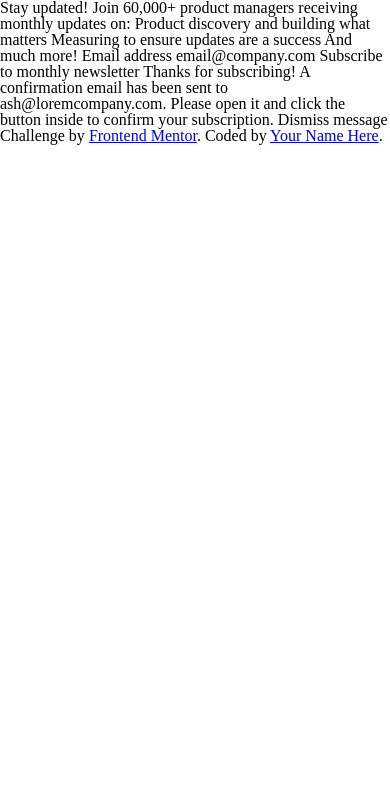
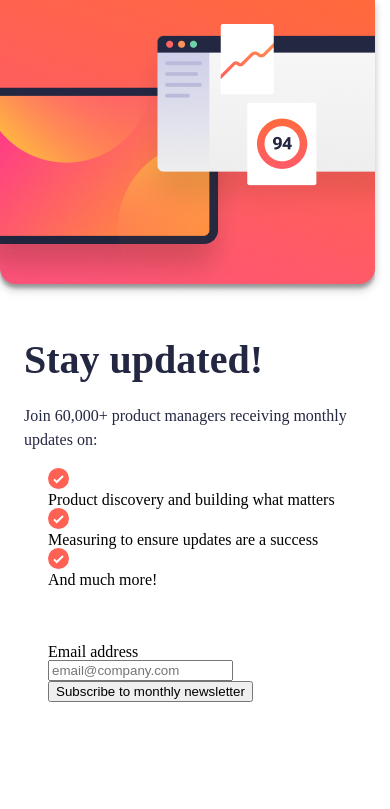
Before and after one commit to cacovidigal/nletter, a plain HTML site: page index.html in a window 390 px wide. Drawn offline with Linux system fonts and the light colour scheme.

Commit message:
html css mobile

```diff
--- a/index.html
+++ b/index.html
@@ -1,9 +1,11 @@
 <!DOCTYPE html>
 <html lang="en">
+
 <head>
   <meta charset="UTF-8">
-  <meta name="viewport" content="width=device-width, initial-scale=1.0"> <!-- displays site properly based on user's device -->
+  <meta name="viewport" content="width=device-width, initial-scale=1.0">
   <link rel="stylesheet" href="reset.css">
+  <link rel="stylesheet" href="style.css">
   <link rel="icon" type="image/png" sizes="32x32" href="./assets/images/favicon-32x32.png">
   <link rel="preconnect" href="https://fonts.googleapis.com">
   <link rel="preconnect" href="https://fonts.gstatic.com" crossorigin>
@@ -12,26 +14,55 @@
 
 
 </head>
+
 <body>
 
-  <!-- Sign-up form start -->
+  <section>
+    <div class="topo_da_pagina"> <img src="./mask_group.png" alt="imgem_do_topo_da_pagina"></div>
+  </section>
 
-  Stay updated!
+  <section class="corpo_conteudo">
+    <!-- Sign-up form start -->
 
-  Join 60,000+ product managers receiving monthly updates on:
+    <h1 class="titulo">Stay updated!</h1>
+    <p class="texto_um">Join 60,000+ product managers receiving monthly updates on:</p>
+    <div class="topicos">
+      <div>
+        <img src="./assets/images/icon-list.svg" alt="">
+        <p>Product discovery and building what matters</p>
+      </div>
+      <div>
+        <img src="./assets/images/icon-list.svg" alt="">
+        <p>Measuring to ensure updates are a success</p>
+      </div>
+      <div>
+        <img src="./assets/images/icon-list.svg" alt="">
+        <p>And much more!</p>
+      </div>
+    </div>
+    <div>
+      <form>
+        <p>
+          <label>Email address</label><br>
+          <input type="email" name="email" required placeholder="email@company.com">
+        </p>
+        <p>
+          <button>Subscribe to monthly newsletter</button>
 
-  Product discovery and building what matters
-  Measuring to ensure updates are a success
-  And much more!
+        </p>
 
-  Email address
-  email@company.com
+      </form>
+    </div>
 
-  Subscribe to monthly newsletter
 
-  <!-- Sign-up form end -->
 
-  <!-- Success message start -->
+
+
+
+    <!-- Sign-up form end -->
+  </section>
+
+  <!--  Success message start
 
   Thanks for subscribing!
 
@@ -40,11 +71,15 @@
 
   Dismiss message
 
-  <!-- Success message end -->
+   Success message end -->
+
+
+
 
   <div class="attribution">
     Challenge by <a href="https://www.frontendmentor.io?ref=challenge" target="_blank">Frontend Mentor</a>.
-    Coded by <a href="#">Your Name Here</a>.
+    Coded by <a href="#">Caco Vidigal</a>.
   </div>
 </body>
+
 </html>
--- a/style.css
+++ b/style.css
@@ -4,3 +4,64 @@
   .attribution a { color: hsl(228, 45%, 44%); }
 </style>
 */
+.topo_da_pagina {
+  position: absolute;
+  width: 375px;
+  height: 284px;
+  left: 0px;
+  top: 0px;
+
+  filter: drop-shadow(0px 4px 4px rgba(0, 0, 0, 0.25));
+}
+
+.corpo_conteudo {
+  position: absolute;
+  width: 327px;
+  height: 478px;
+  left: 24px;
+  top: 324px;
+}
+
+.titulo {
+  position: absolute;
+  width: 327px;
+  height: 40px;
+  left: calc(50% - 327px/2);
+  top: 1rem;
+  font-weight: 700;
+  font-size: 40px;
+  line-height: 100%;
+
+  color: #242742;
+
+}
+
+.texto_um {
+  position: absolute;
+  width: 327px;
+  height: 48px;
+  left: calc(50% - 327px/2);
+  top: 5rem;
+
+  font-weight: 400;
+  font-size: 16px;
+  line-height: 150%;
+
+  color: #242742;
+}
+
+.topicos {
+  position: absolute;
+  width: 327px;
+  height: 140px;
+  left: 24px;
+  top: 9rem;
+}
+
+form {
+  position: absolute;
+  width: 327px;
+  height: 162px;
+  left: 24px;
+  top: 20rem;
+}
```
Also changed, not shown: mask_group.png (added).
